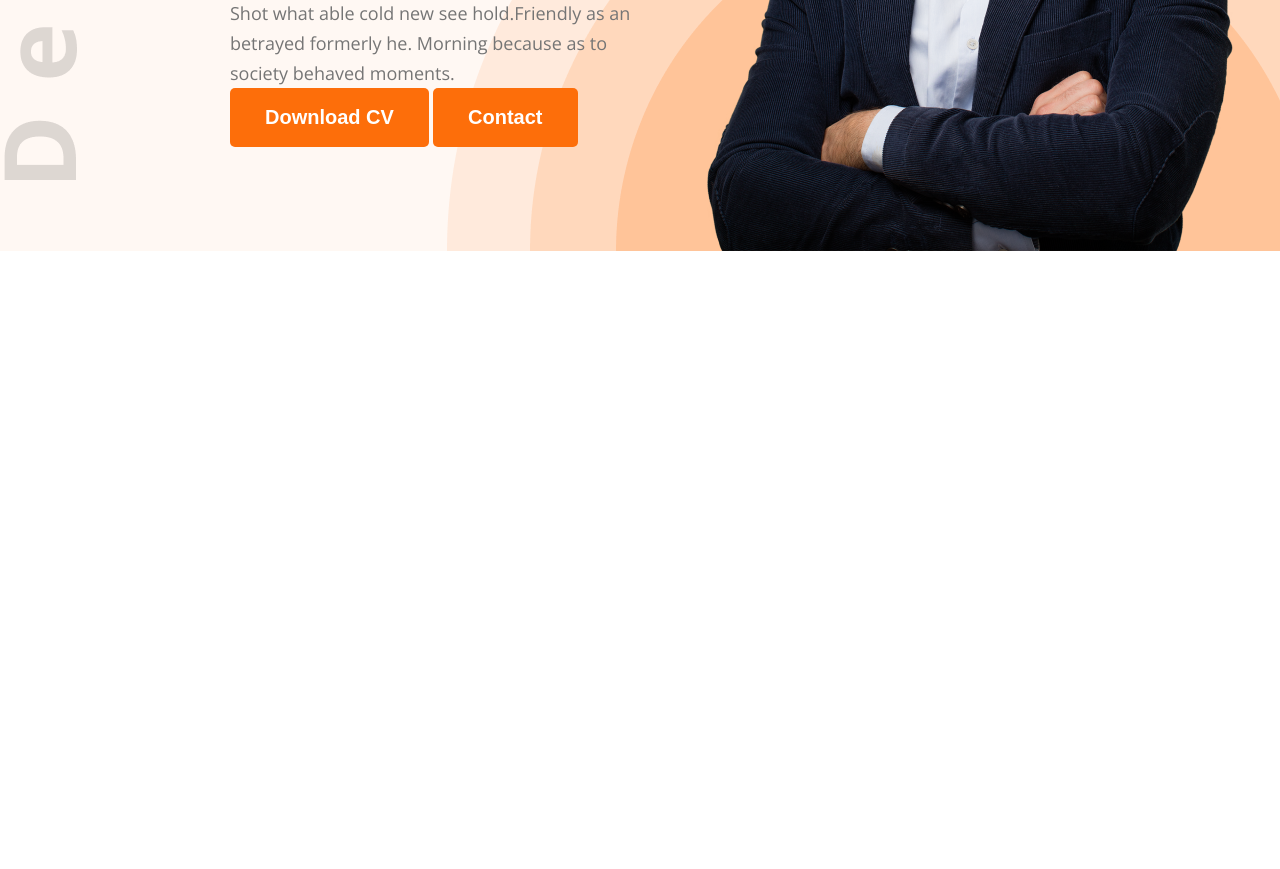
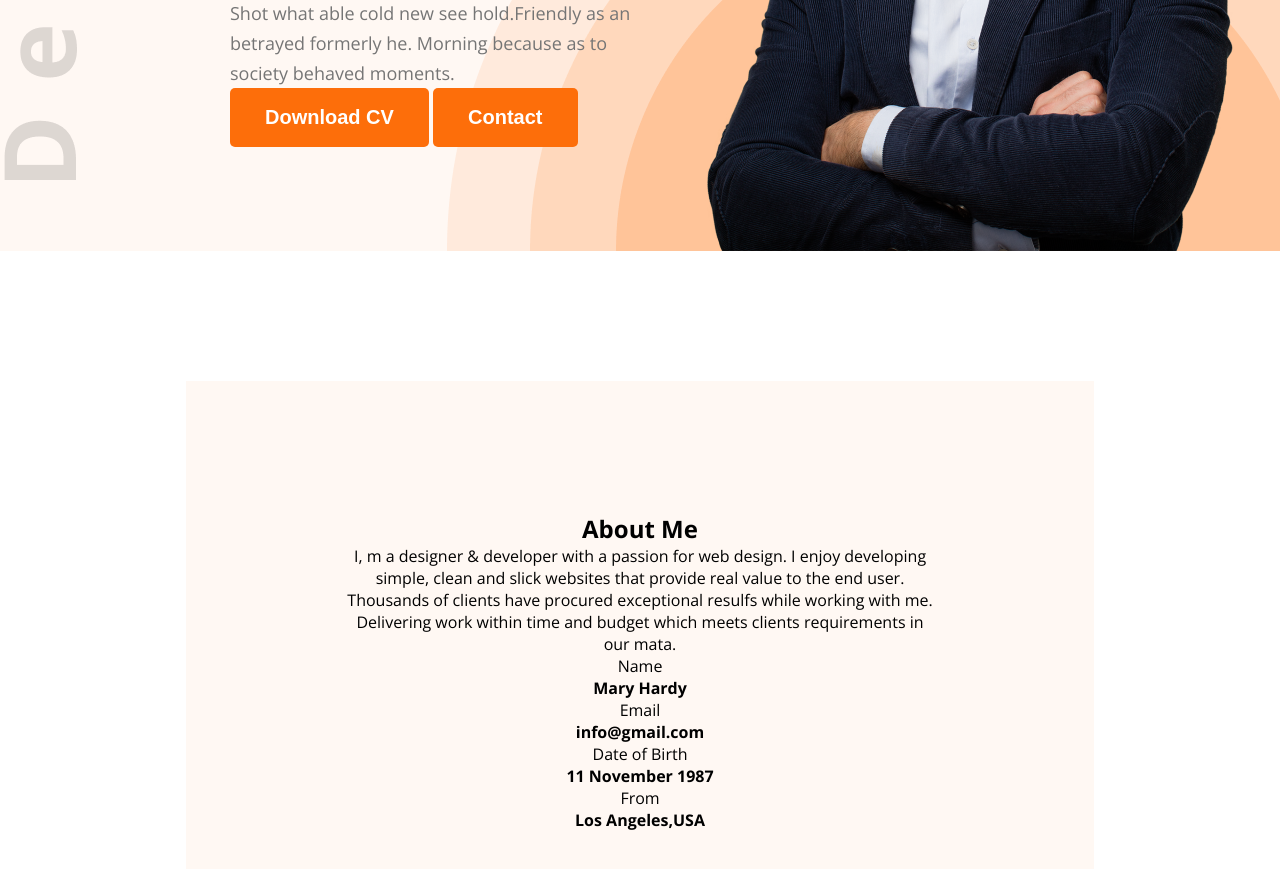
Before and after one commit to Towkir005/hero-dev-portfolio, a plain HTML site: page index.html in a window 1280 px wide. Shown: the part 583-1452 px from the top of the page. Before the commit the page ends 834 px from the top, so only its background shows below. Drawn offline with nearby package versions, Linux system fonts and the light colour scheme.

Commit message:
Push about section

```diff
--- a/index.html
+++ b/index.html
@@ -42,6 +42,39 @@
         </section>
     </header>
 
+    <section id="about">
+        <div class="about-container">
+            <div class="section-heading">
+                <h2>About Me</h2>
+                <p>I, m a designer & developer with a passion for web design. I enjoy developing simple, clean and slick websites that provide real value to the end user. Thousands of clients have procured exceptional resulfs while working with me. Delivering work within time and budget which meets clients requirements in our mata.</p>
+            </div>
+
+            <div class="about-info">
+                <div class="info-card">
+                    <p>Name</p>
+                    <h4>Mary Hardy</h4>
+                </div>
+
+                <div class="info-card">
+                    <p>Email</p>
+                    <h4>info@gmail.com</h4>
+                </div>
+
+                <div class="info-card">
+                    <p>Date of Birth</p>
+                    <h4>11 November 1987</h4>
+                </div>
+
+                <div class="info-card">
+                    <p>From</p>
+                    <h4>Los Angeles,USA</h4>
+                </div>
+            </div>
+
+        </div>
+
+    </section>
+
 </body>
 
 </html>
--- a/styles/portfolio.css
+++ b/styles/portfolio.css
@@ -96,3 +96,15 @@
     max-width: 585px;
     vertical-align: middle;
 }
+
+#about{
+    padding-top: 130px;
+}
+#about .about-container{
+    width: 71%;
+    max-width: 1140px;
+    margin: 0 auto;
+    text-align: center;
+    background-color: #FFF8F3;
+    padding: 131px 156px ;
+}
```
